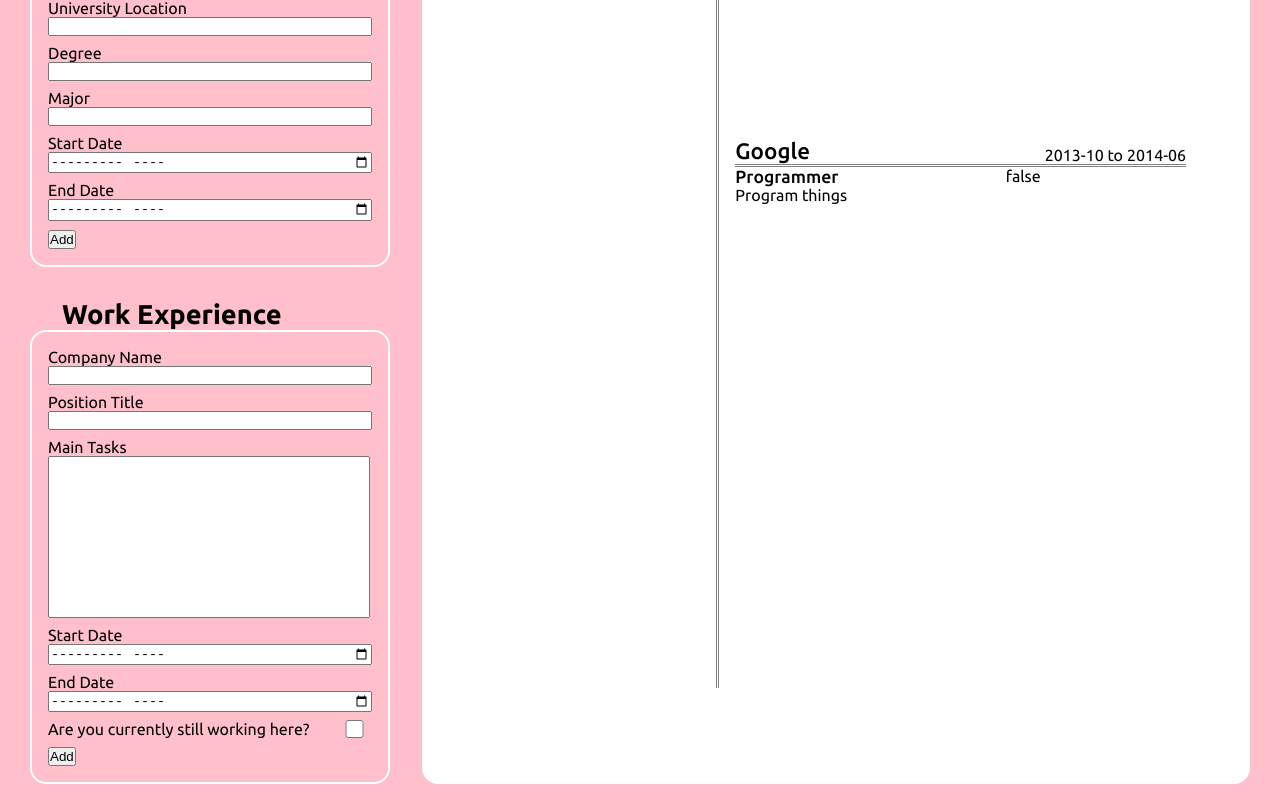
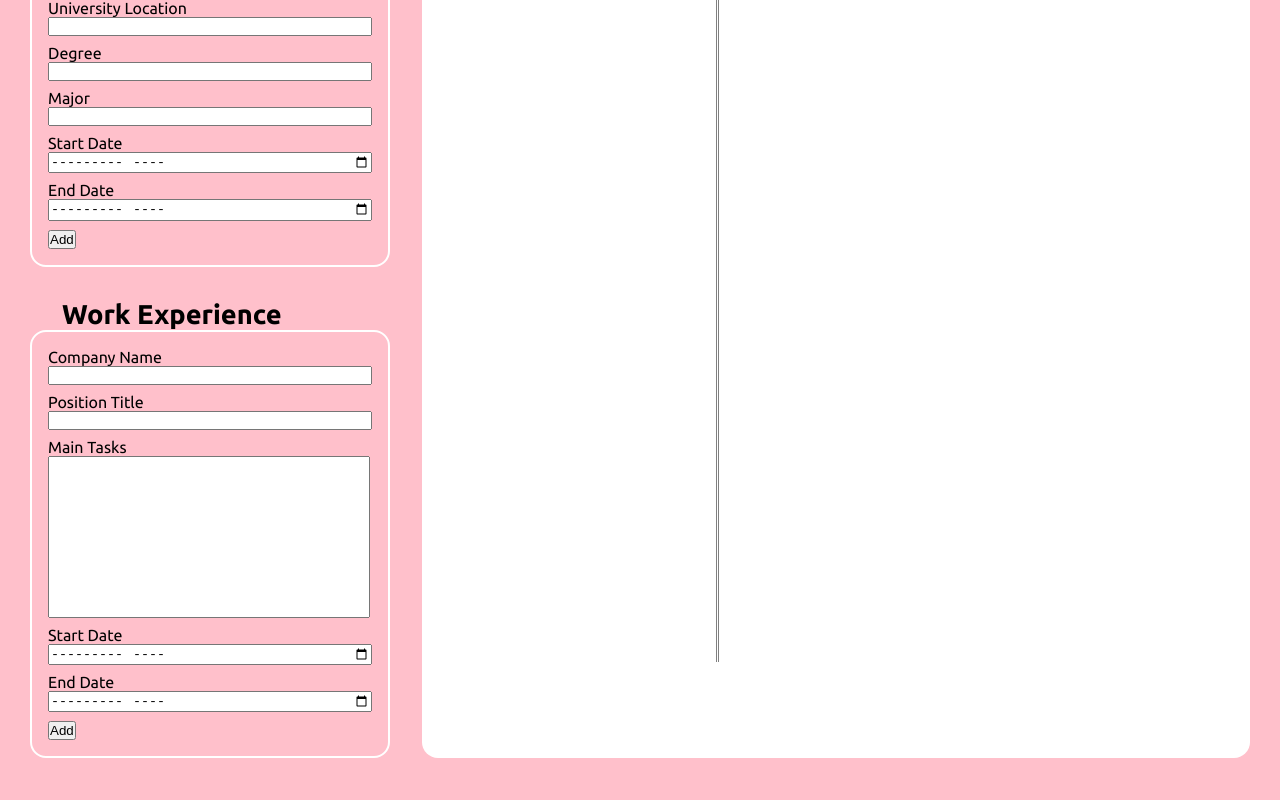
Before and after one commit to lisa-go/cv-application, a React (Create React App) app: page / in a window 1280 px wide. Shown: the part 637-1437 px from the top of the page. After the commit the page ends 1411 px from the top, so only its background shows below. Built offline with nearby package versions, Linux system fonts and the light colour scheme.

Commit message:
added ids to each work/edu entry and key to cv generated for each

```diff
--- a/package.json
+++ b/package.json
@@ -10,6 +10,7 @@
     "react-dom": "^18.2.0",
     "react-hook-form": "^7.39.5",
     "react-scripts": "5.0.1",
+    "uuid": "^9.0.0",
     "web-vitals": "^2.1.4"
   },
   "scripts": {
--- a/src/components/Content.js
+++ b/src/components/Content.js
@@ -4,6 +4,7 @@
 import WorkInfo from "./WorkInfo";
 import GenInfo from "./GenInfo";
 import CvGenerated from "./CvGenerated";
+import { v4 as uuidv4 } from 'uuid';
 
 function Content () {
     const [genInfo, setGenInfo] = useState({
@@ -22,7 +23,8 @@
         edudeg: 'cs',
         edumaj: 'programming',
         edusdate: '2010-06',
-        eduedate: '2013-06'
+        eduedate: '2013-06',
+        eduid: uuidv4()
     }])
 
     const [workInfo, setWorkInfo] = useState([{
@@ -31,7 +33,7 @@
         workmt: 'Program things',
         worksdate: '2013-10',
         workedate: '2014-06',
-        workcur: 'false'
+        workid: uuidv4()
     }])
 
     const handleChangeGen = event => {
@@ -50,7 +52,8 @@
         edudeg: data.edudeg,
         edumaj: data.edumaj,
         edusdate: data.edusdate,
-        eduedate: data.eduedate
+        eduedate: data.eduedate,
+        eduid: uuidv4()
       }]);
       console.log(eduInfo)
     }
@@ -67,7 +70,7 @@
         workmt: wdata.workmt,
         worksdate: wdata.worksdate,
         workedate: wdata.workedate,
-        workcur: wdata.workcur
+        workid: uuidv4()
       }]);
       console.log(workInfo)
     }
--- a/src/components/CvGenerated.js
+++ b/src/components/CvGenerated.js
@@ -11,13 +11,13 @@
 
             {eduInfo.map(edu => {
                 return (
-                   <CvEducation edu={edu} />
+                   <CvEducation key={edu.eduid} edu={edu} />
                 )
             })}
 
             {workInfo.map(wrk => {
                 return (
-                    <CvWork wrk={wrk} />
+                    <CvWork key={wrk.workid} wrk={wrk} />
                 )
             })}
 
--- a/src/components/WorkInfo.js
+++ b/src/components/WorkInfo.js
@@ -37,12 +37,6 @@
                         {...register('workedate')} />
                 </div>
 
-                <div id="sworkcur">
-                    <label htmlFor="workcur">Are you currently still working here?</label>
-                    <input type="checkbox" id="workcur"
-                        {...register('workcur')} />
-                </div>
-
                 <button type="submit">Add</button>
             </form>
             </section>
--- a/src/styles/cv.scss
+++ b/src/styles/cv.scss
@@ -12,7 +12,7 @@
 
     .CVgen {
         grid-column: 1 / 2;
-        grid-row: 1 / 3;
+        grid-row: span 100;
         height: 100%;
         border-right: 3px double $c2;
         padding-right: 1rem;
--- a/src/styles/form.scss
+++ b/src/styles/form.scss
@@ -34,19 +34,3 @@
         }
     }
 }
-
-#sworkcur, #seducom {
-    width: 100%;
-    display: grid;
-    grid-template-columns: 1fr 30px;
-    margin-bottom: 0.5rem;
-
-    label {
-        width: fit-content;
-    }
-
-    input {
-        width: 25px;
-        grid-column: 2 / 3;
-    }
-}
```
Also changed, not shown: 1 other file (tests, documents, lock files or other folders).
